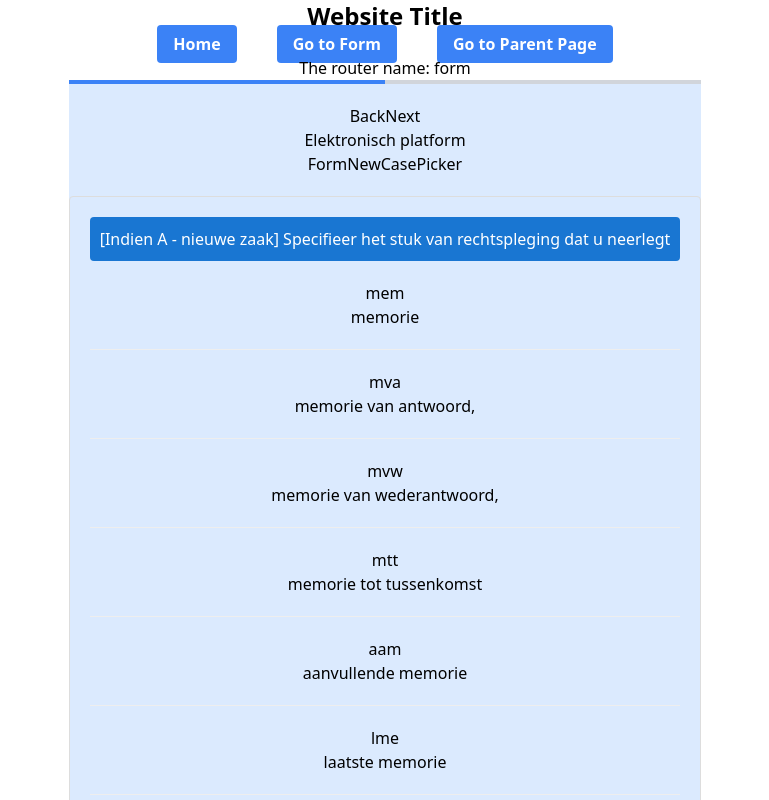
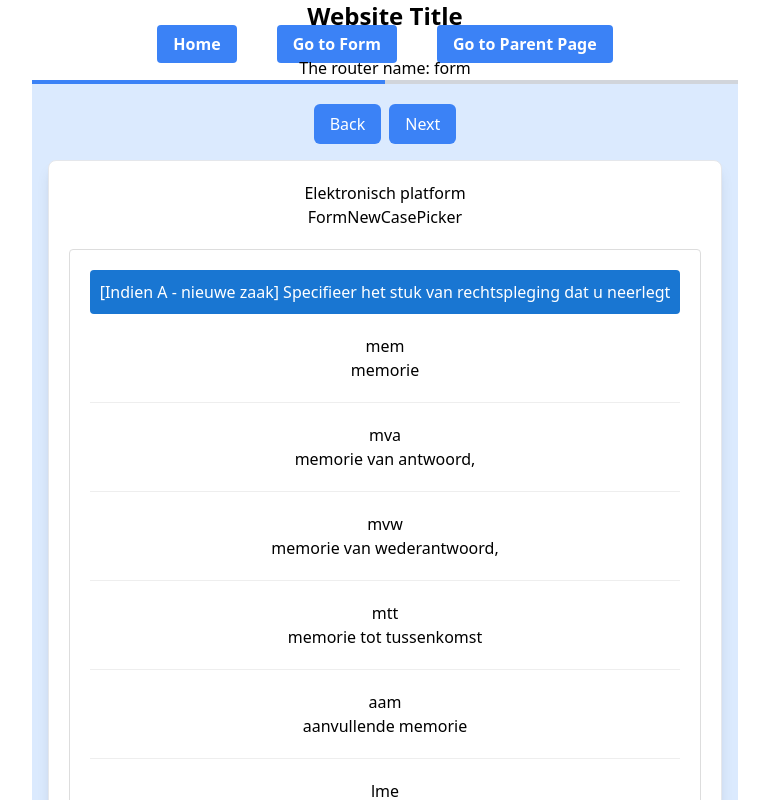
Before and after one commit to Larscode-io/eform3, a Vue app: page /form in a window 1280 px wide. Both pictures are taken after a click on the button "Next". Shown: the top 800 px of the page, without its empty margins (255-1024 px from the left). Built offline with nearby package versions, Linux system fonts and the light colour scheme.

Commit message:
test some tailwind classes

```diff
--- a/src/views/FormPage.vue
+++ b/src/views/FormPage.vue
@@ -1,14 +1,25 @@
 <template>
   <div>
+    {{ p }}
+
     <div class="progress-bar">
-      <div :class="['progress-bar-fill']" :style="progressBarStyle"></div>
+      <div class="progress-bar-fill" :style="{ width: progressPercentage }"></div>
     </div>
+    <div>
+      <div class="flex justify-center">
+        <button v-if="canGoBack" class="mr-2 px-4 py-2 bg-blue-500 text-white rounded-md" @click="goBack">Back</button>
 
-    <div class="buttons">
-      <button v-if="canGoBack" class="btn" @click="goBack">Back</button>
-      <button @click="goNext">Next</button>
+        <button @click="goNext" class="px-4 py-2 bg-blue-500 text-white rounded-md ">Next</button>
+      </div>
+      <div class="flex justify-center items-center p-4">
+        <div
+          class="w-full max-w-md mx-auto sm:max-w-lg md:max-w-xl lg:max-w-2xl xl:max-w-4xl 2xl:max-w-6xl p-5 border rounded-lg shadow-lg bg-white dark:bg-gray-800">
+          <component :is="currentFormComponent" @update="processStep" />
+        </div>
+      </div>
 
-      <component :is="currentFormComponent" @update="processStep" />
+
+
     </div>
 
     <pre><code>{{ formName }}</code></pre>
@@ -47,10 +58,7 @@ const goNext = () => {
 
 const canGoBack = computed(() => currentStepNumber.value > 1)
 const progress = computed(() => (currentStepNumber.value) * (100 / maxSteps))
-const progressBarStyle = computed(() => ({
-  width: progress.value + '%',
-}));
-
+const progressPercentage = computed(() => progress.value + '%');
 const currentFormComponent = computed(() => {
   switch (currentStepNumber.value) {
     case 1:
@@ -66,6 +74,7 @@ const currentFormComponent = computed(() => {
 
 const processStep = (stepData) => {
   // Process step data here
+  console.log(stepData)
 }
 </script>
 
```
